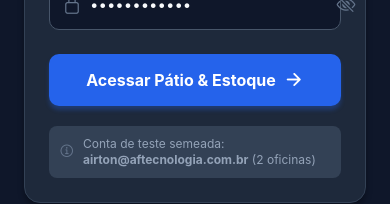
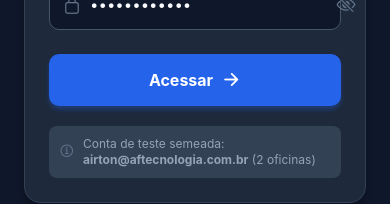
Before and after one commit to airtonsm/auto-peca-gestao-mobile, a React Native app: screen /Patio in a window 390 px wide. Shown: the part 440-644 px from the top of the page. Built offline with nearby package versions, Linux system fonts and the light colour scheme.

Commit message:
fix(ui): alterar texto do botao de login para Acessar e simplificar botao de envio oficial

```diff
--- a/src/components/ModalEnviarWhatsAppChecklist.tsx
+++ b/src/components/ModalEnviarWhatsAppChecklist.tsx
@@ -432,10 +432,7 @@ export const ModalEnviarWhatsAppChecklist: React.FC<ModalEnviarWhatsAppChecklist
                 )}
                 <View style={styles.botaoCanalOficialTextoCol}>
                   <Text style={styles.botaoCanalOficialTitulo}>
-                    {enviandoOficial ? 'Enviando...' : 'Enviar pelo Canal Oficial (API)'}
-                  </Text>
-                  <Text style={styles.botaoCanalOficialSubtitulo}>
-                    Dispara pelo canal oficial com template aprovado ({templateAprovado.nome})
+                    {enviandoOficial ? 'Enviando...' : 'Enviar pelo Canal Oficial'}
                   </Text>
                 </View>
               </TouchableOpacity>
--- a/src/screens/LoginScreen.tsx
+++ b/src/screens/LoginScreen.tsx
@@ -144,7 +144,7 @@ export const LoginScreen: React.FC = () => {
                 <ActivityIndicator size="small" color="#FFFFFF" />
               ) : (
                 <>
-                  <Text style={styles.botaoEntrarTexto}>Acessar Pátio & Estoque</Text>
+                  <Text style={styles.botaoEntrarTexto}>Acessar</Text>
                   <Ionicons name="arrow-forward" size={20} color="#FFFFFF" />
                 </>
               )}
```
